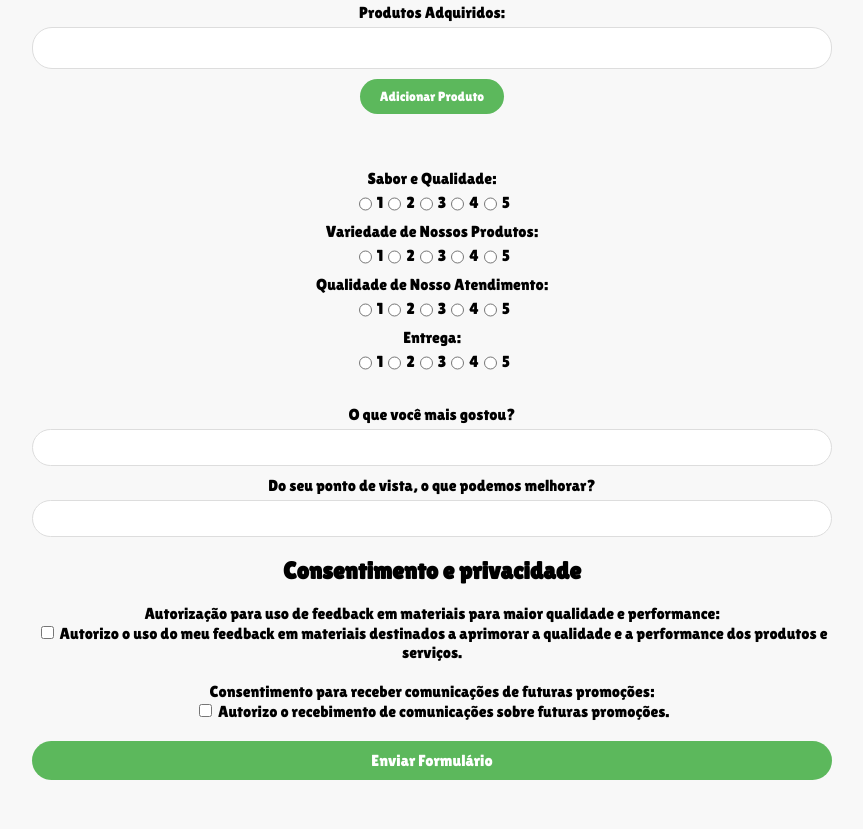
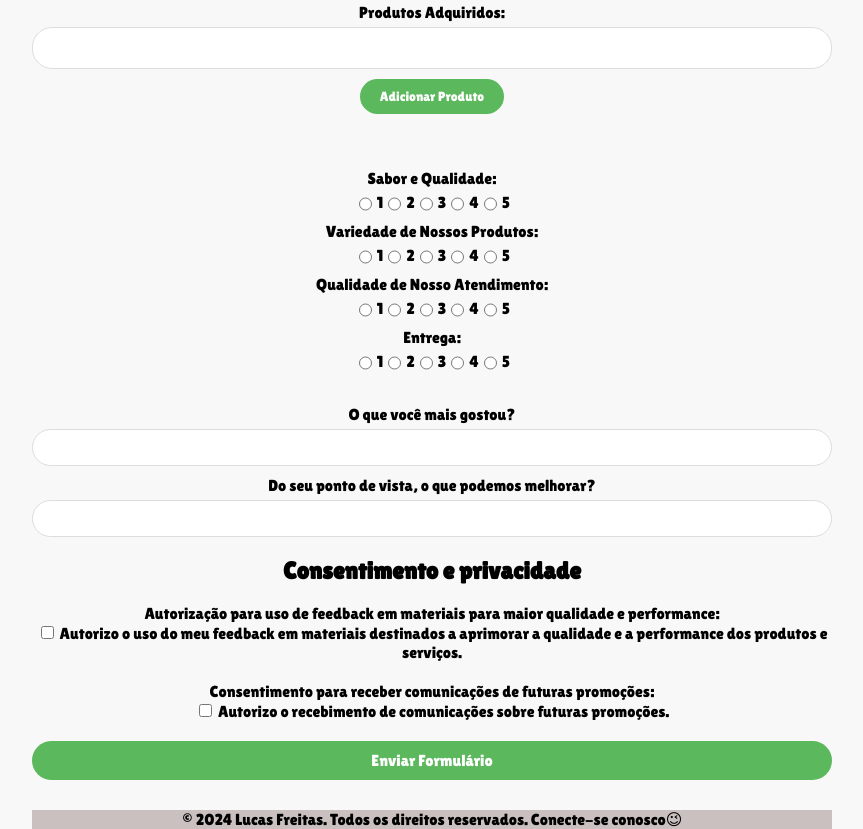
Before and after one commit to luccasilvx/formulario-Seles-Sweets, a plain HTML site: page index.html in a window 1280 px wide. Shown: the part 490-1319 px from the top of the page, without its empty margins (208-1071 px from the left). Before the commit the page ends 1270 px from the top, so only its background shows below. Drawn offline with Linux system fonts and the light colour scheme.

Commit message:
adicionando rodape ao formulario

```diff
--- a/assets/styles.css
+++ b/assets/styles.css
@@ -186,6 +186,17 @@ input[type=text], input[type="email"]{
     opacity: 1;
     transform: translateX(0);
 }
+.rodape{
+    background-color: #cac0c0;
+
+}
+.link_rodape{
+    opacity: 1;
+    transform: translateX(50px); /* Inicialmente, deslocado para a direita */
+    transition: opacity 2.6s ease, transform 2.6s ease;
+    text-decoration: none;
+    color: #000000;
+}
 
 @media (max-width: 600px) {
     .container-box {
--- a/index.html
+++ b/index.html
@@ -11,7 +11,7 @@
 <body>
 
 <section class="container-box">
-    <div class="container-titulo animated-item">
+    <header class="container-titulo animated-item">
         <h1 class="titulo">
             Bem-vindo(a) ao Formulário de Avaliação da Sele's Sweet<span class="docinho">🍩</span>s!
         </h1>
@@ -19,7 +19,7 @@
             Estamos felizes por você estar aqui. Na Sele's Sweets, nossa maior alegria é proporcionar momentos doces e inesquecíveis para nossos clientes. Sua opinião é muito importante para nós e nos ajuda a melhorar continuamente nossos produtos e serviços.
             Agradecemos pela confiança e por fazer parte da nossa história!
         </a>
-    </div>
+    </header>
 
     <form id="avaliacaoForm" action="agradecimento.html" method="GET" class="animated-item">
         <label for="nome">Nome:</label>
@@ -142,6 +142,12 @@
 
         <button type="submit" class="submit-button">Enviar Formulário</button>
     </form>
+
+    <footer class="rodape">
+        <a href="https://www.linkedin.com/in/lucas-freitas-7a2238241/" target="_blank" class="link_rodape">
+            © 2024 Lucas Freitas. Todos os direitos reservados. Conecte-se conosco😉
+        </a>
+    </footer>
 </section>
 
 <script>
```
